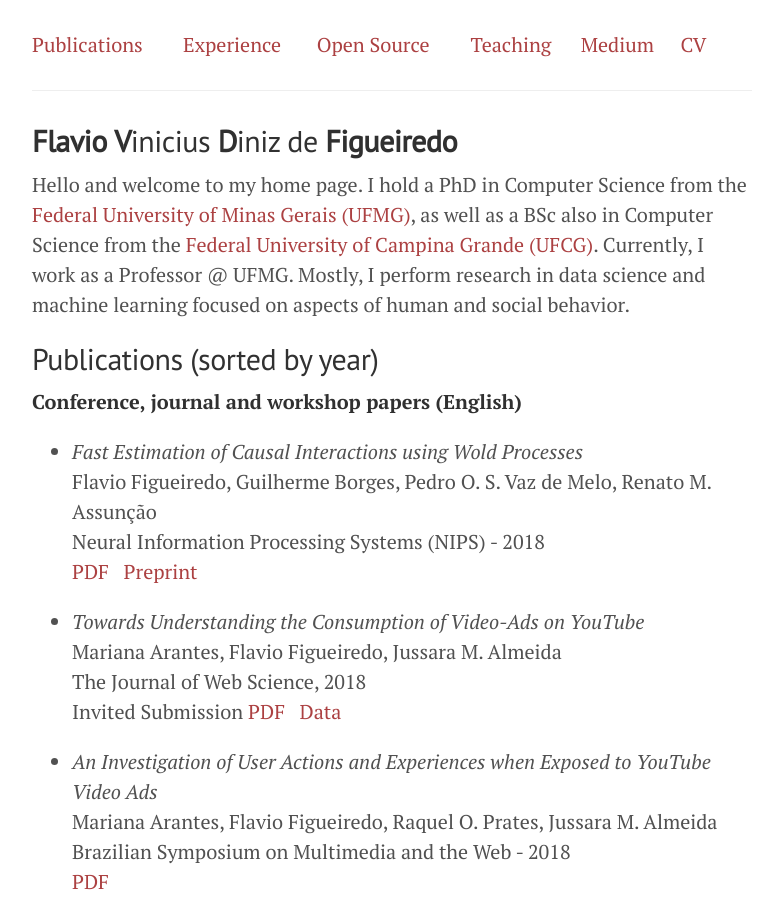
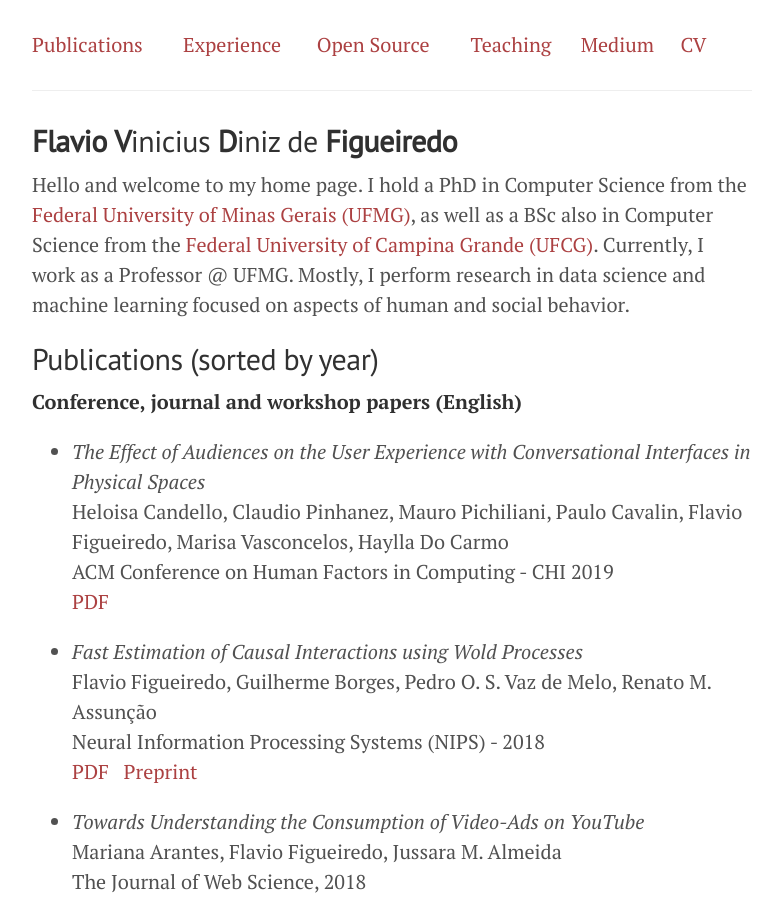
Before and after one commit to flaviovdf/flaviovdf.github.io, a Jekyll site: the page built from index.md, in a window 1280 px wide and 900 px high. Shown: the whole window, without its empty margins (248-1031 px from the left). Built offline with Jekyll 4.4.1, drawn with Linux system fonts in a browser that asks for light colours.

Commit message:
Update index.md

```diff
--- a/index.md
+++ b/index.md
@@ -13,6 +13,11 @@
 ## Publications (sorted by year)
 
 **Conference, journal and workshop papers (English)**
+
+* *The Effect of Audiences on the User Experience with Conversational Interfaces in Physical Spaces* <br/>
+  Heloisa Candello, Claudio Pinhanez, Mauro Pichiliani, Paulo Cavalin, Flavio Figueiredo, Marisa Vasconcelos, Haylla Do Carmo <br/>
+  ACM Conference on Human Factors in Computing - CHI 2019 <br/>
+  [PDF](papers/soon)
 
 * *Fast Estimation of Causal Interactions using Wold Processes* <br/>
   Flavio Figueiredo, Guilherme Borges, Pedro O. S. Vaz de Melo, Renato M. Assunção <br/>
```
